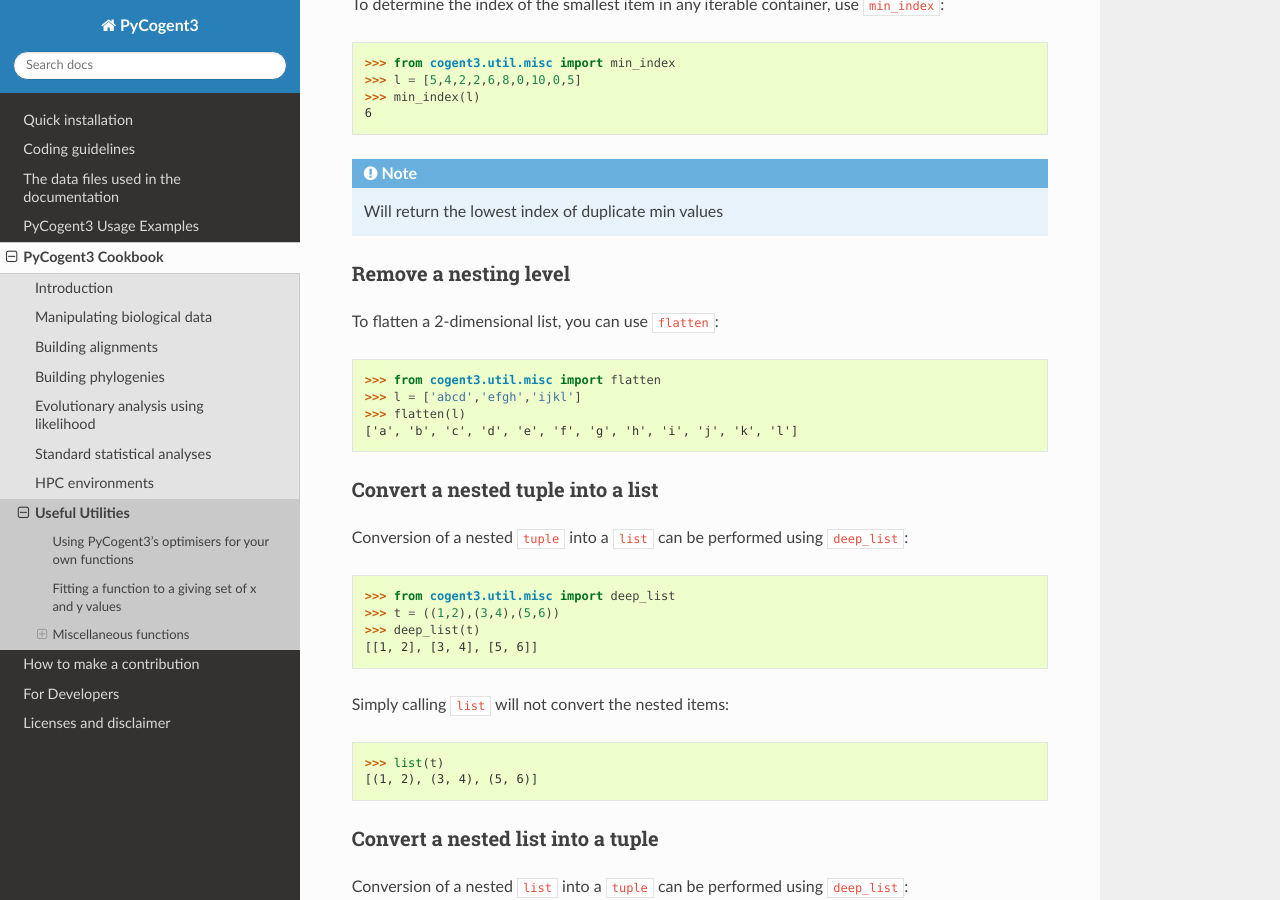
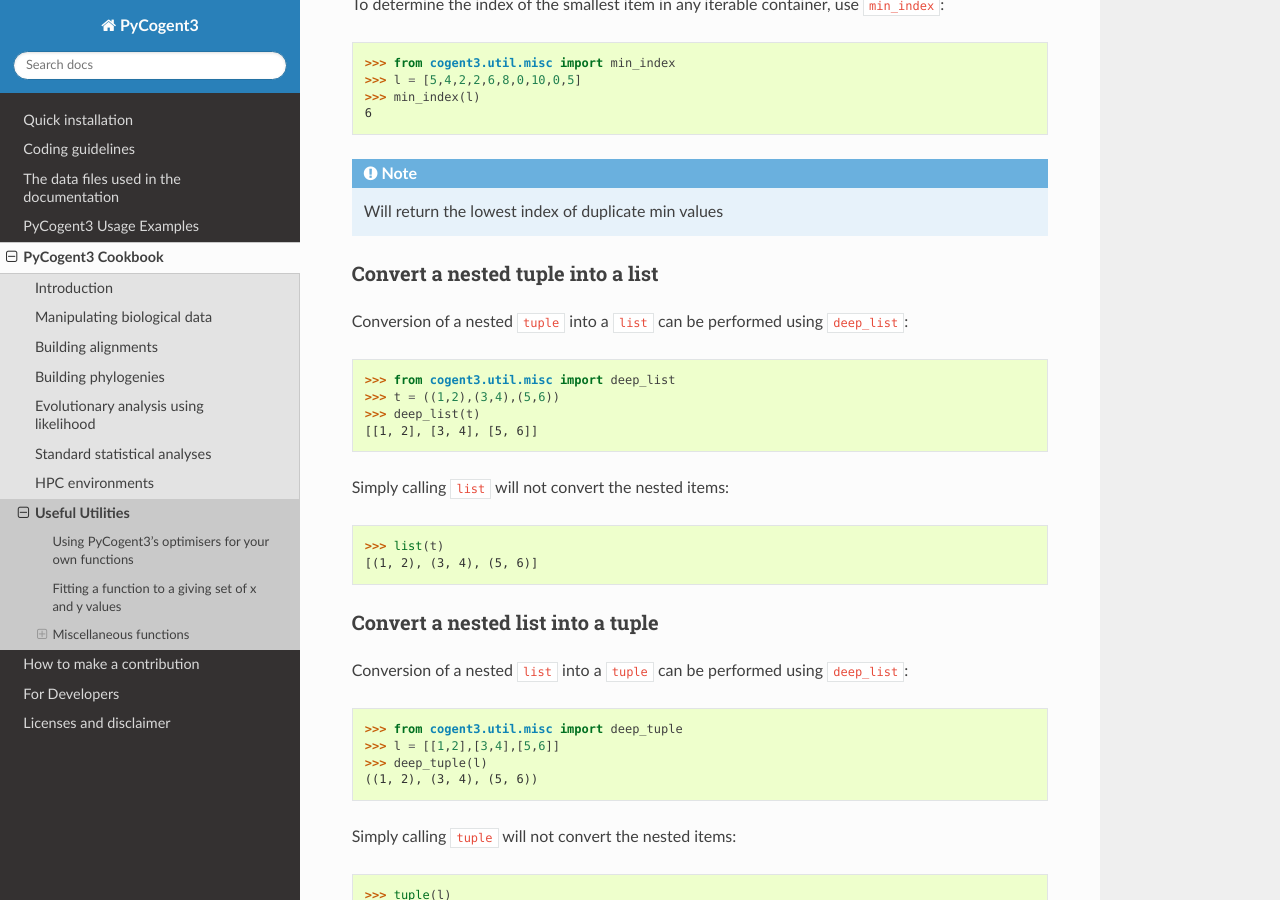
Before and after one commit to cogent3/cogent3, a Sphinx documentation site: the page built from doc/cookbook/useful_utilities.rst, in a window 1280 px wide and 900 px high, scrolled down 3172 px. Built offline with Sphinx 7.4.7 and the Read the Docs theme 2.0.0, drawn with Linux system fonts in a browser that asks for light colours; formulas are drawn with MathJax 3.

Commit message:
Removed doctest for flatten in useful_utilities.rst

```diff
--- a/doc/cookbook/useful_utilities.rst
+++ b/doc/cookbook/useful_utilities.rst
@@ -171,18 +171,6 @@ To determine the index of the smallest item in any iterable container, use ``min
     6
 
 .. note:: Will return the lowest index of duplicate min values
-
-Remove a nesting level
-^^^^^^^^^^^^^^^^^^^^^^
-
-To flatten a 2-dimensional list, you can use ``flatten``:
-
-.. doctest::
-
-    >>> from cogent3.util.misc import flatten
-    >>> l = ['abcd','efgh','ijkl']
-    >>> flatten(l)
-    ['a', 'b', 'c', 'd', 'e', 'f', 'g', 'h', 'i', 'j', 'k', 'l']
 
 Convert a nested tuple into a list
 ^^^^^^^^^^^^^^^^^^^^^^^^^^^^^^^^^^
```
